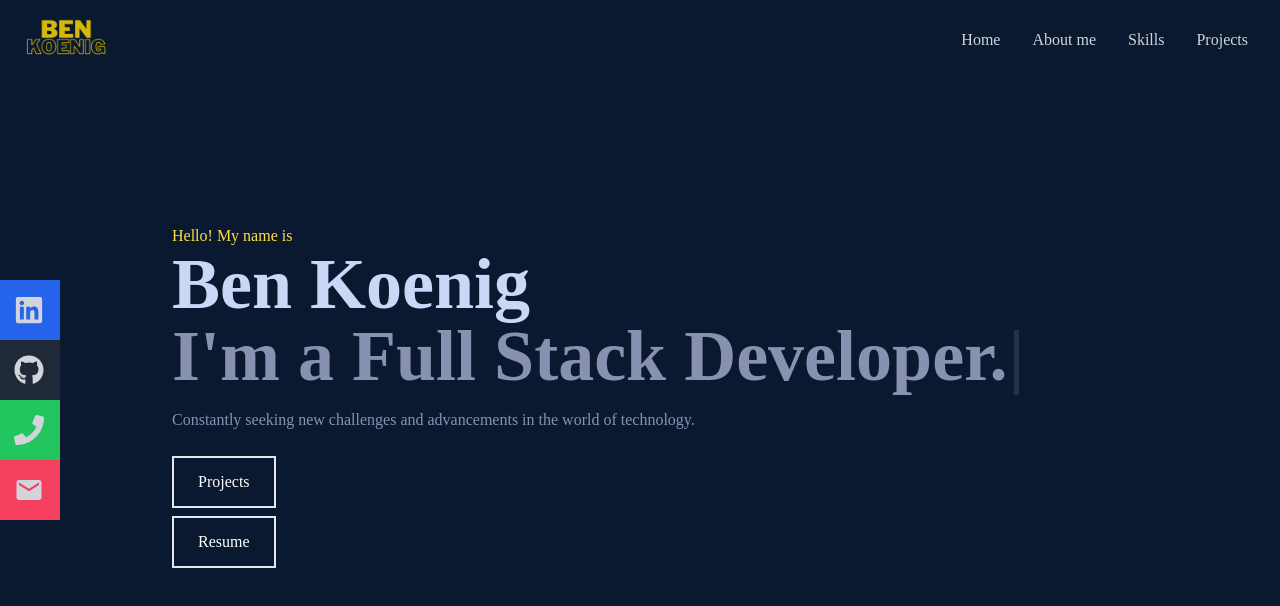
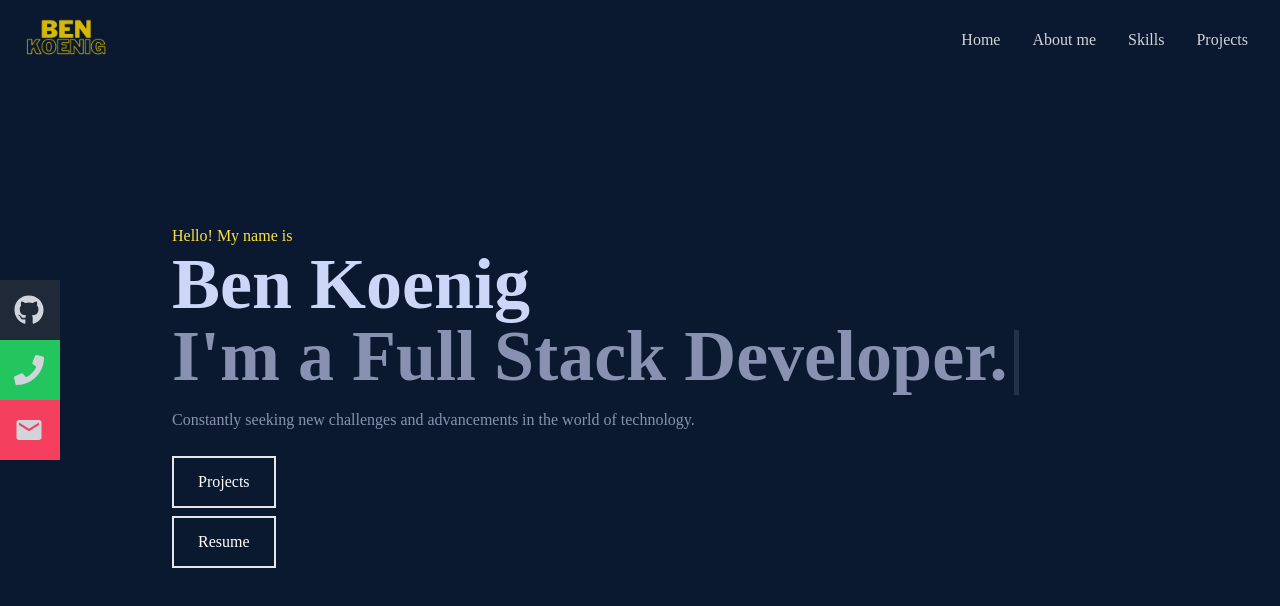
Before and after one commit to taqft/react_portfolio, a React (Create React App) app: page / in a window 1280 px wide. Shown: the top 606 px of the page. Built offline with nearby package versions, Linux system fonts and the light colour scheme.

Commit message:
Update Navbar.jsx

```diff
--- a/src/components/Navbar.jsx
+++ b/src/components/Navbar.jsx
@@ -1,6 +1,6 @@
 import React, { useState } from 'react';
 import Logo from '../assets/logo.png';
-import { FaBars, FaTimes, FaLinkedin, FaGithub, FaPhone } from 'react-icons/fa';
+import { FaBars, FaTimes, FaGithub, FaPhone } from 'react-icons/fa';
 import { MdEmail } from "react-icons/md";
 import { Link } from 'react-scroll';
 
@@ -62,11 +62,6 @@ export const Navbar = () => {
             {/* Social media */}
             <div className="hidden lg:flex fixed flex-col top-[35%] left-0">
                 <ul>
-                    <li className="w-[160px] h-[60px] flex justify-between items-center ml-[-100px] hover:ml-[-10px] duration-300 bg-blue-600">
-                        <a className="flex justify-between items-center w-full text-gray-300" href="https://www.linkedin.com/in/bk09/" target="_blank" rel="noopener noreferrer">
-                            Linkedin <FaLinkedin size={30} />
-                        </a>
-                    </li>
                     <li className="w-[160px] h-[60px] flex justify-between items-center ml-[-100px] hover:ml-[-10px] duration-300 bg-gray-800">
                         <a className="flex justify-between items-center w-full text-gray-300" href="https://github.com/taqft/" target="_blank" rel="noopener noreferrer">
                             Github <FaGithub size={30} />
```
